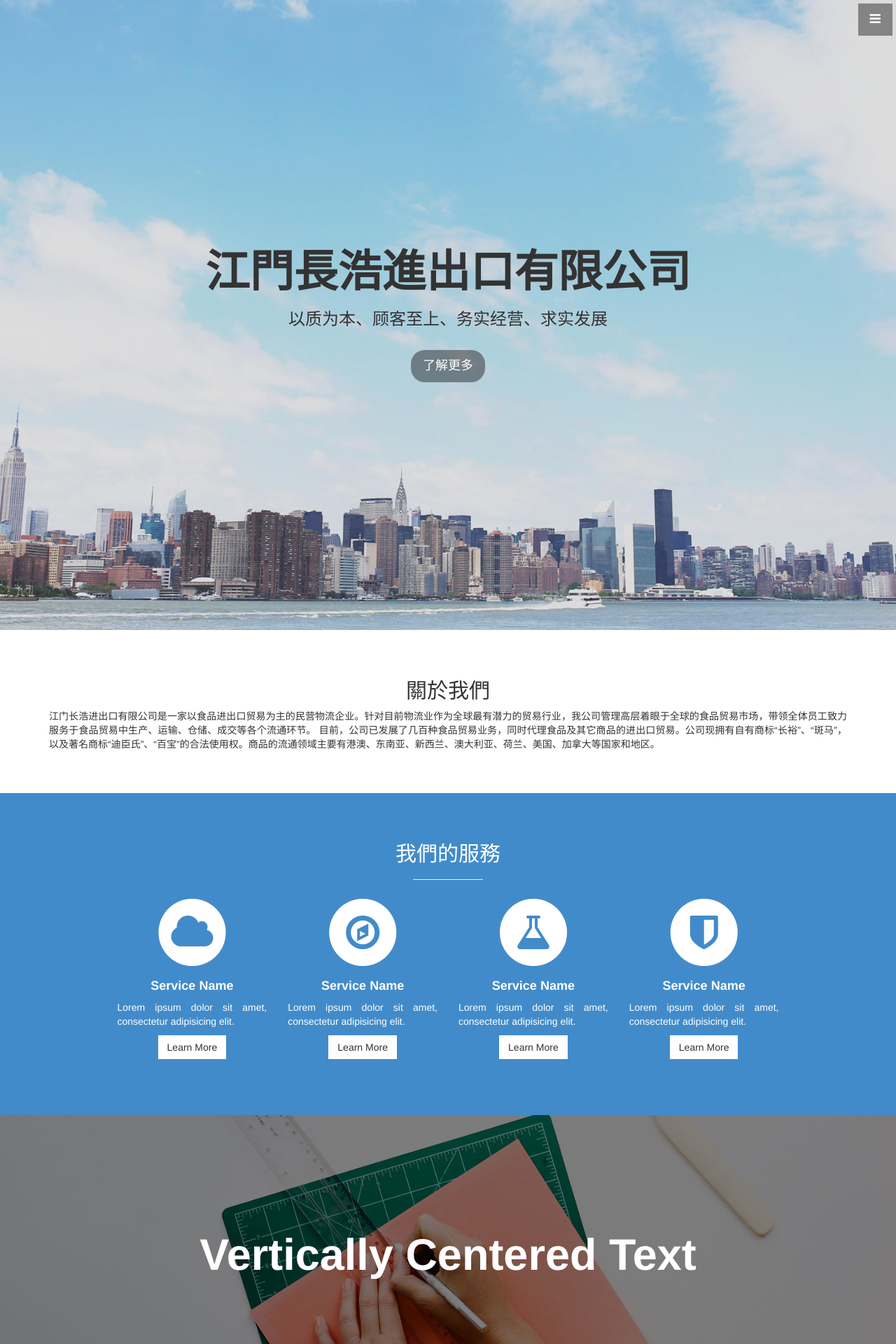
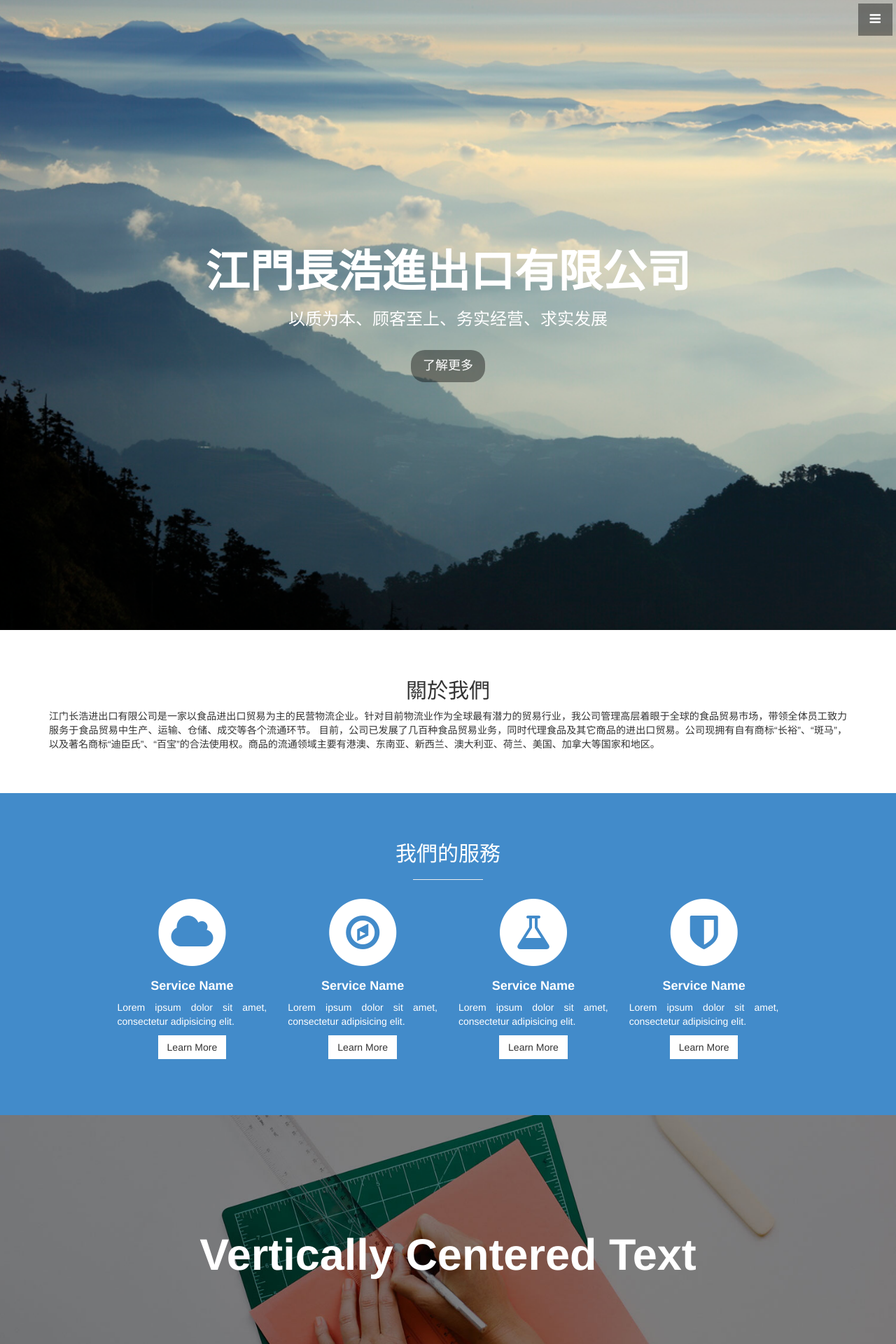
Before and after one commit to changhao1928/changhao1928.github.io, a Jekyll site: the page built from index.html, in a window 1280 px wide. Shown: the top 1920 px of the page at 70% size. Built offline with Jekyll 4.4.1, drawn with Linux system fonts in a browser that asks for light colours; some web fonts are replaced.

Commit message:
update header picture, change text color to white

```diff
--- a/css/custom.css
+++ b/css/custom.css
@@ -4,3 +4,6 @@
 .text-center p {
   text-align: justify;
 }
+.text-vertical-center {
+  color: #fff;
+}
```
Also changed, not shown: img/bg.jpg.
